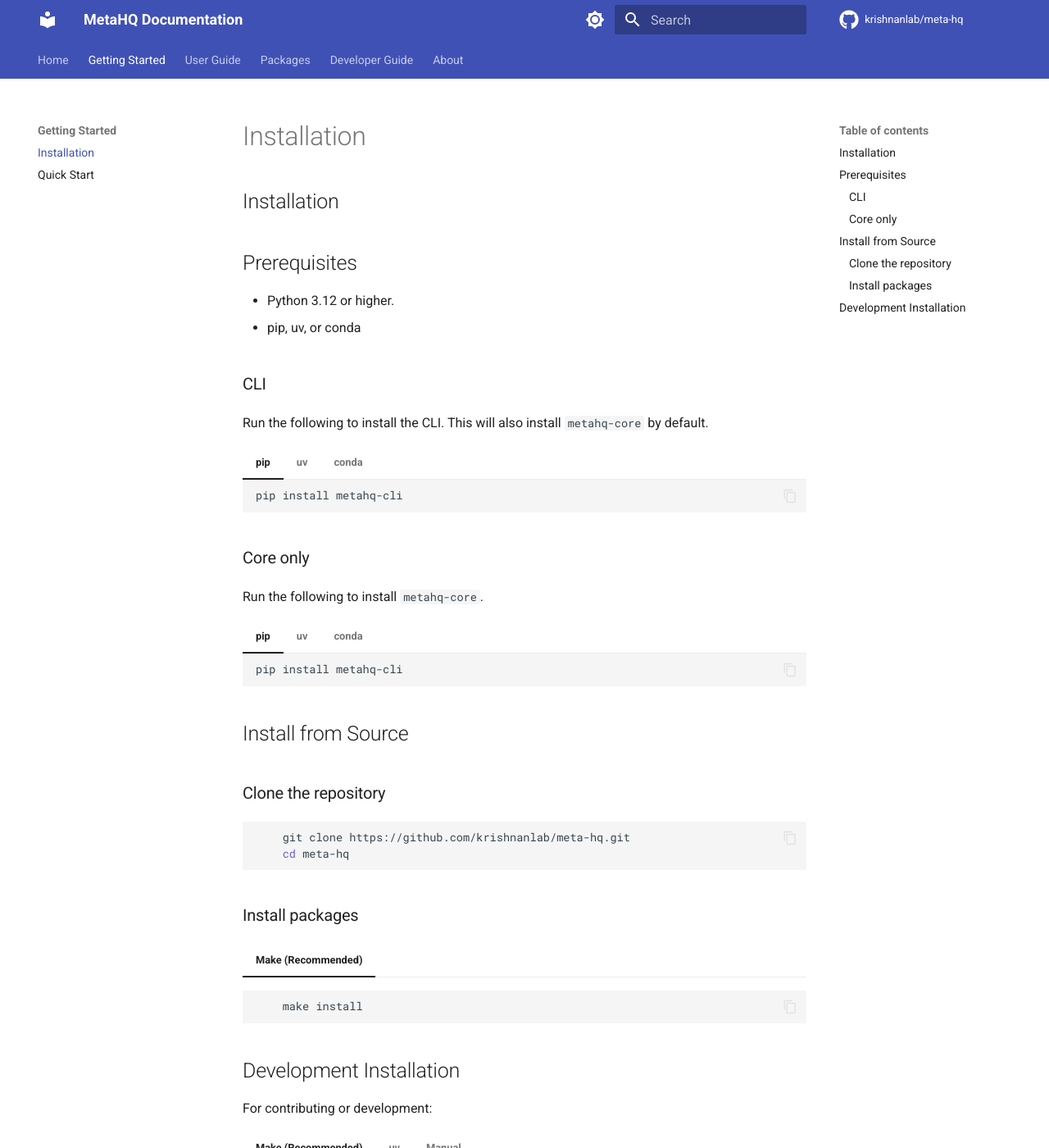
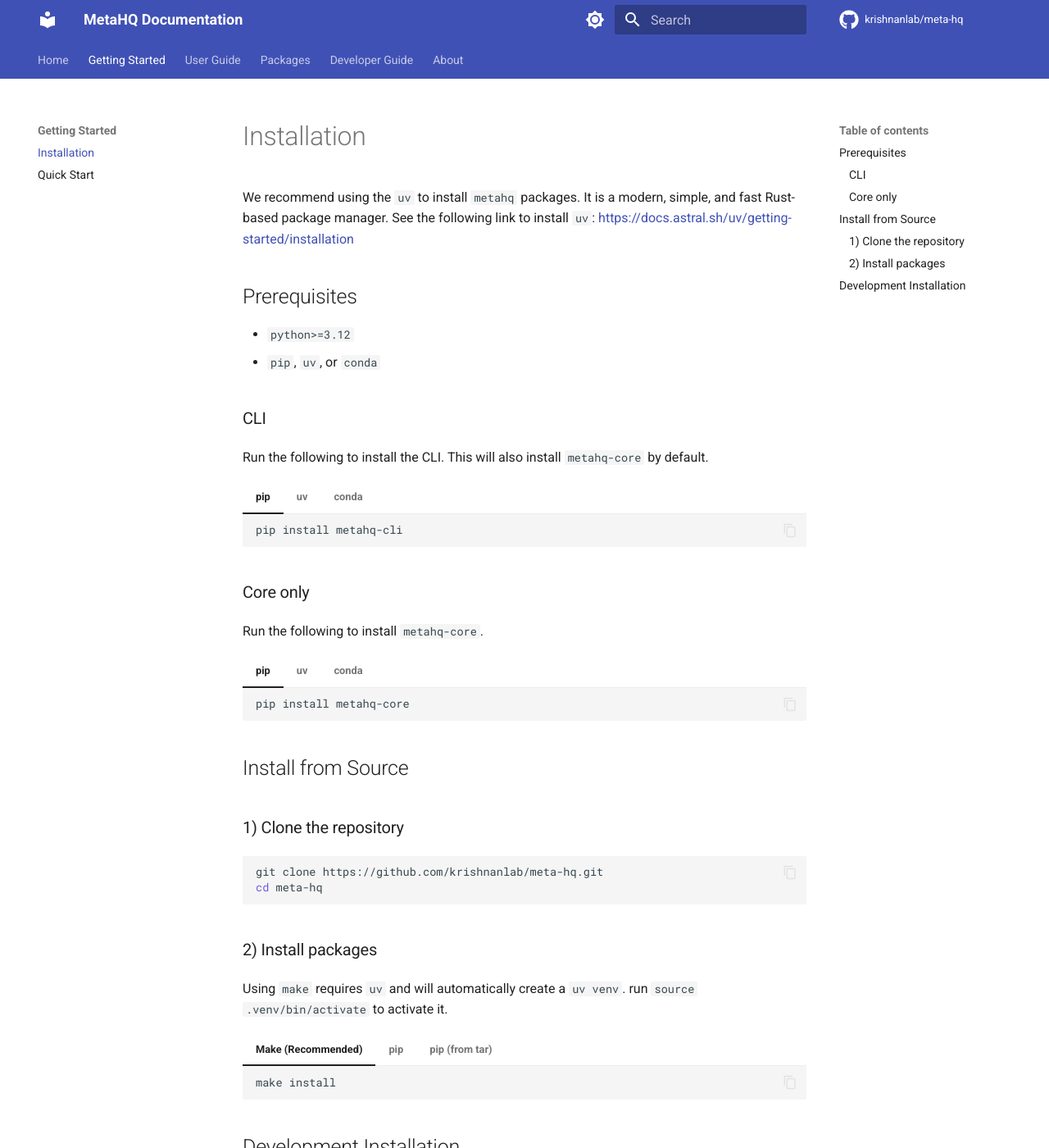
Before and after one commit to krishnanlab/meta-hq, an MkDocs documentation site: the page built from docs/getting-started/installation.md, in a window 1280 px wide and 1400 px high. Shown: the whole window at 82% size. Built offline with MkDocs 1.6.1 and Material for MkDocs 9.7.7, drawn with Linux system fonts in a browser that asks for light colours; comment, search, counter and statistics services are not loaded.

Commit message:
fixed typos

````diff
--- a/docs/getting-started/installation.md
+++ b/docs/getting-started/installation.md
@@ -1,9 +1,10 @@
-## Installation
+We recommend using the `uv` to install `metahq` packages. It is a modern, simple, and fast Rust-based package manager.
+See the following link to install `uv`: [https://docs.astral.sh/uv/getting-started/installation](https://docs.astral.sh/uv/getting-started/installation)
 
 ## Prerequisites
 
-- Python 3.12 or higher.
-- pip, uv, or conda
+- `python>=3.12`
+- `pip`, `uv`, or `conda`
 
 ### CLI
 
@@ -37,13 +38,13 @@
 === "pip"
 
     ``` bash
-    pip install metahq-cli
+    pip install metahq-core
     ```
 
 === "uv"
 
     ``` bash
-    uv add metahq-cli
+    uv add metahq-core
     ```
 
 === "conda"
@@ -52,25 +53,39 @@
     conda env create -n metahq "python>=3.12"
     conda activate metahq
 
-    pip install metahq-cli
+    pip install metahq-core
     ```
 
 ## Install from Source
 
-### Clone the repository
+### 1) Clone the repository
 
 ```bash
-    git clone https://github.com/krishnanlab/meta-hq.git
-    cd meta-hq
+git clone https://github.com/krishnanlab/meta-hq.git
+cd meta-hq
 ```
 
-### Install packages
+### 2) Install packages
+
+Using `make` requires `uv` and will automatically create a `uv venv`. run `source .venv/bin/activate` to activate it.
 
 === "Make (Recommended)"
 
-```bash
+    ```bash
     make install
-```
+    ```
+
+=== "pip"
+
+    ```bash
+    pip install packages/core packages/cli
+    ```
+
+=== "pip (from tar)"
+
+    ```bash
+    pip install dist/metahq_core-0.1.2.tar.gz dist/metahq_cli-0.1.1.tar.gz
+    ```
 
 ## Development Installation
 
````
